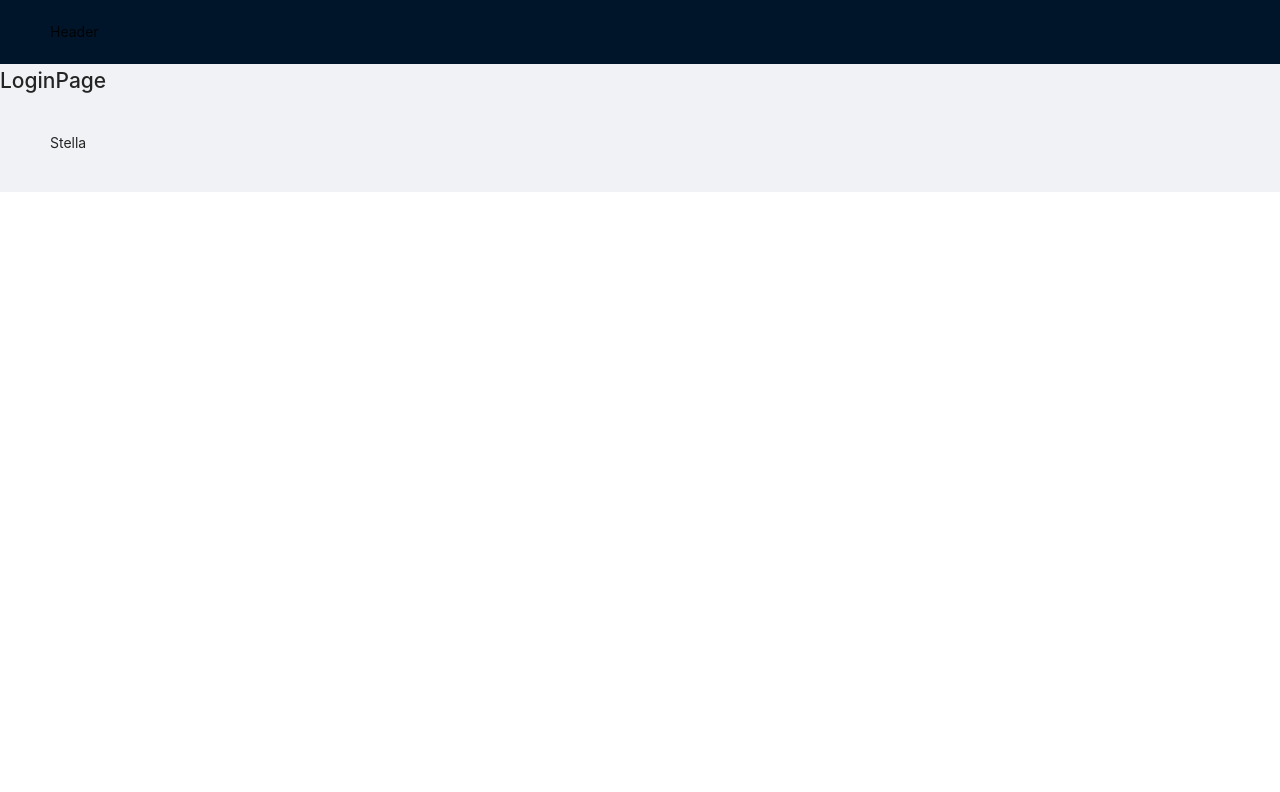
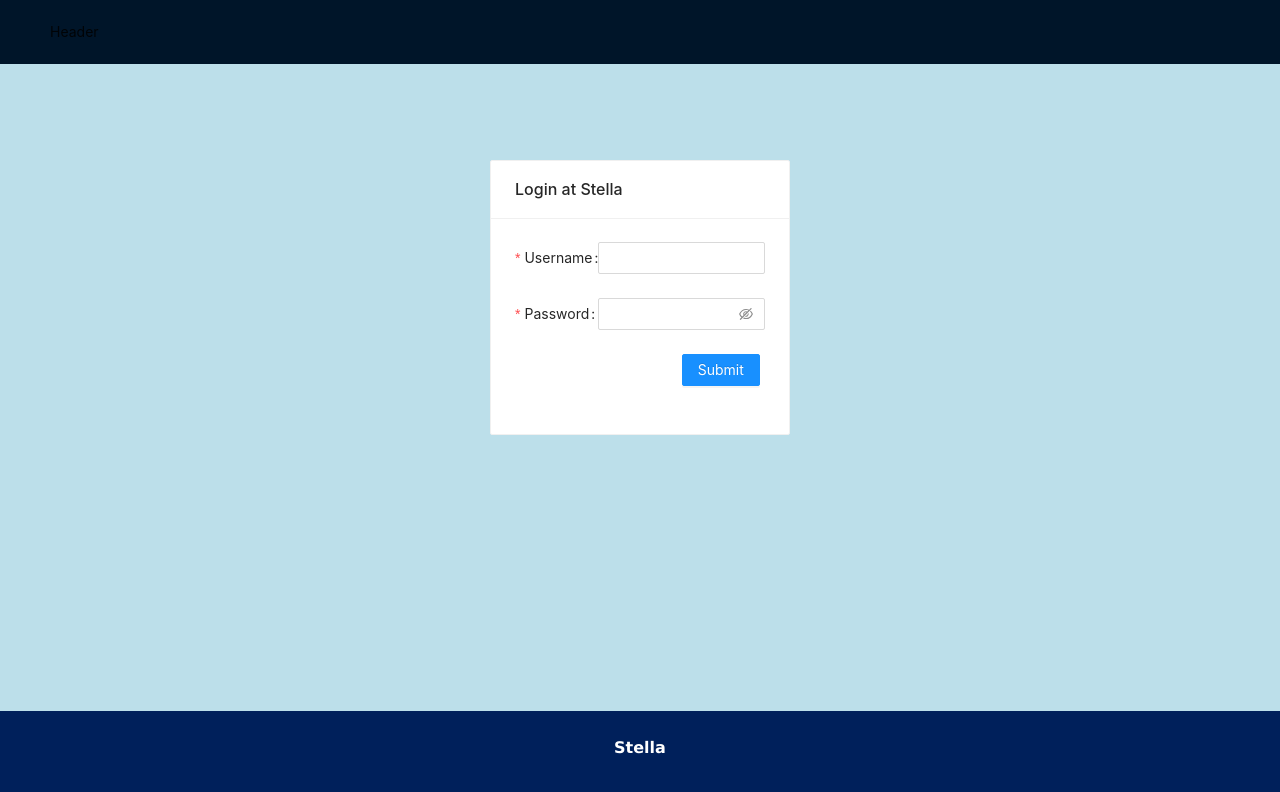
Before and after one commit to gianlucablancato/bitcoin-portfolio, a React (Create React App) app: page / in a window 1280 px wide. Shown: the top 792 px of the page. Built offline with nearby package versions, Linux system fonts and the light colour scheme; no server answers.

Commit message:
Add login,save data on sessionStorage and redirect to homePage

```diff
--- a/src/App.js
+++ b/src/App.js
@@ -4,9 +4,11 @@ import LoginPage from "./components/Pages/LoginPage/LoginPage";
 
 import NotFound from "./components/Pages/404/NotFound";
 import { Layout } from "antd";
+import HomePage from "./components/Pages/HomePage/HomePage";
+import PrivateRoute from "./components/Routes/PrivateRoutes/PrivateRoute";
+
 import axios from "axios";
-import "./App.css";
-import HomePage from "./components/Pages/HomePage/HomePage";
+import "./App.scss";
 
 const { Header, Footer } = Layout;
 
@@ -22,7 +24,9 @@ function App() {
       <BrowserRouter>
         <Routes>
           <Route index element={<LoginPage />}></Route>
-          <Route path="/homepage" element={<HomePage />}></Route>
+          <Route element={<PrivateRoute />}>
+            <Route path="/homepage" element={<HomePage />}></Route>
+          </Route>
           <Route path="*" element={<NotFound />}></Route>
         </Routes>
       </BrowserRouter>
--- a/src/components/LoginCard/LoginCard.jsx
+++ b/src/components/LoginCard/LoginCard.jsx
@@ -1,7 +1,52 @@
+import { Card, Form, Input, Button } from "antd";
+import { useNavigate } from "react-router-dom";
 import "./style.scss";
 
 const LoginCard = () => {
-  return <h1>LoginCard</h1>;
+  const navigate = useNavigate();
+
+  const IsUserLogged = () => {
+    const user = !!sessionStorage.getItem("userLogged");
+    return user;
+  };
+
+  const onFinish = (userData) => {
+    sessionStorage.setItem("userLogged", JSON.stringify(userData));
+    return IsUserLogged() ? navigate("/homepage") : navigate("/");
+  };
+
+  return (
+    <Card title="Login at Stella" style={{ width: 300 }}>
+      <Form
+        name="basic"
+        labelCol={{ span: 8 }}
+        wrapperCol={{ span: 16 }}
+        onFinish={onFinish}
+      >
+        <Form.Item
+          label="Username"
+          name="username"
+          rules={[{ required: true, message: "Please input your username!" }]}
+        >
+          <Input />
+        </Form.Item>
+
+        <Form.Item
+          label="Password"
+          name="password"
+          rules={[{ required: true, message: "Please input your password!" }]}
+        >
+          <Input.Password />
+        </Form.Item>
+
+        <Form.Item wrapperCol={{ offset: 16, span: 16 }}>
+          <Button type="primary" htmlType="submit">
+            Submit
+          </Button>
+        </Form.Item>
+      </Form>
+    </Card>
+  );
 };
 
 export default LoginCard;
--- a/src/components/Pages/LoginPage/LoginPage.jsx
+++ b/src/components/Pages/LoginPage/LoginPage.jsx
@@ -1,7 +1,12 @@
+import LoginCard from "../../LoginCard/LoginCard";
 import "./style.scss";
 
 const LoginPage = () => {
-  return <h1>LoginPage</h1>;
+  return (
+    <div className="loginPage-container">
+      <LoginCard />
+    </div>
+  );
 };
 
 export default LoginPage;
--- a/src/components/Pages/LoginPage/style.scss
+++ b/src/components/Pages/LoginPage/style.scss
@@ -0,0 +1,6 @@
+.loginPage-container {
+  display: flex;
+  justify-content: center;
+  padding-top: 6rem;
+  background-color: #bcdfea;
+}
--- a/src/components/Routes/PrivateRoutes/PrivateRoute.jsx
+++ b/src/components/Routes/PrivateRoutes/PrivateRoute.jsx
@@ -0,0 +1,18 @@
+import { useLocation, Navigate, Outlet } from "react-router-dom";
+
+const useAuth = () => {
+  const isUserLogged = !!sessionStorage.getItem("userLogged");
+  return isUserLogged;
+};
+
+const PrivateRoute = () => {
+  const isAuth = useAuth();
+  const location = useLocation();
+  return isAuth ? (
+    <Outlet />
+  ) : (
+    <Navigate to="/" state={{ from: location }} replace />
+  );
+};
+
+export default PrivateRoute;
--- a/src/index.css
+++ /dev/null
@@ -1,13 +0,0 @@
-body {
-  margin: 0;
-  font-family: -apple-system, BlinkMacSystemFont, 'Segoe UI', 'Roboto', 'Oxygen',
-    'Ubuntu', 'Cantarell', 'Fira Sans', 'Droid Sans', 'Helvetica Neue',
-    sans-serif;
-  -webkit-font-smoothing: antialiased;
-  -moz-osx-font-smoothing: grayscale;
-}
-
-code {
-  font-family: source-code-pro, Menlo, Monaco, Consolas, 'Courier New',
-    monospace;
-}
--- a/src/index.js
+++ b/src/index.js
@@ -1,6 +1,6 @@
 import React from "react";
 import ReactDOM from "react-dom/client";
-import "./index.css";
+import "./index.scss";
 import App from "./App";
 import reportWebVitals from "./reportWebVitals";
 import "antd/dist/antd.min.css";
--- /dev/null
+++ b/src/index.scss
@@ -0,0 +1,30 @@
+body {
+  background-color: #bcdfea !important;
+  margin: 0;
+  font-family: -apple-system, BlinkMacSystemFont, "Segoe UI", "Roboto", "Oxygen",
+    "Ubuntu", "Cantarell", "Fira Sans", "Droid Sans", "Helvetica Neue",
+    sans-serif;
+  -webkit-font-smoothing: antialiased;
+  -moz-osx-font-smoothing: grayscale;
+}
+
+code {
+  font-family: source-code-pro, Menlo, Monaco, Consolas, "Courier New",
+    monospace;
+}
+
+.footer {
+  position: fixed;
+  bottom: 0;
+  width: 100%;
+  background-color: #00205b !important;
+
+  p {
+    font-size: medium;
+    color: white;
+    font-weight: bolder;
+    text-align: center;
+    font-family: "Lucida Sans", "Lucida Sans Regular", "Lucida Grande",
+      "Lucida Sans Unicode", Geneva, Verdana, sans-serif;
+  }
+}
```
Also changed, not shown: src/App.scss (renamed from src/App.css).
